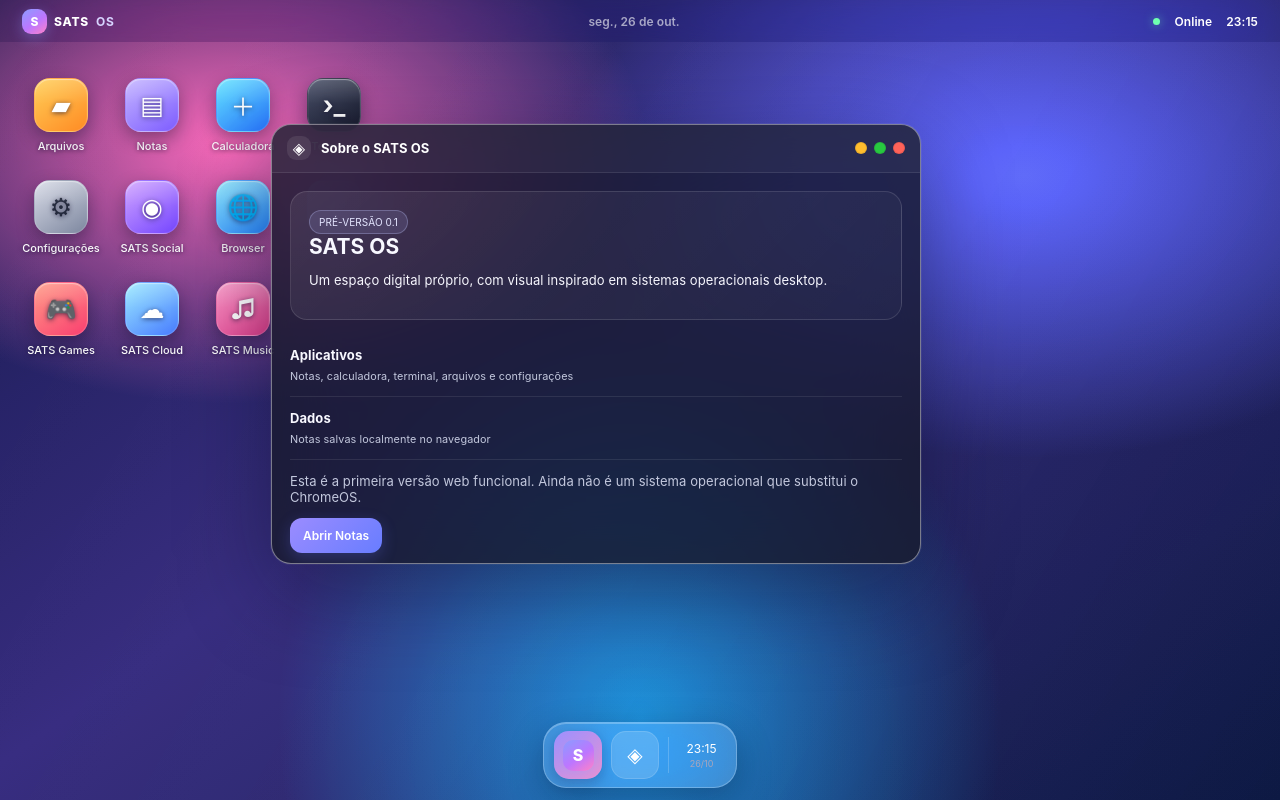
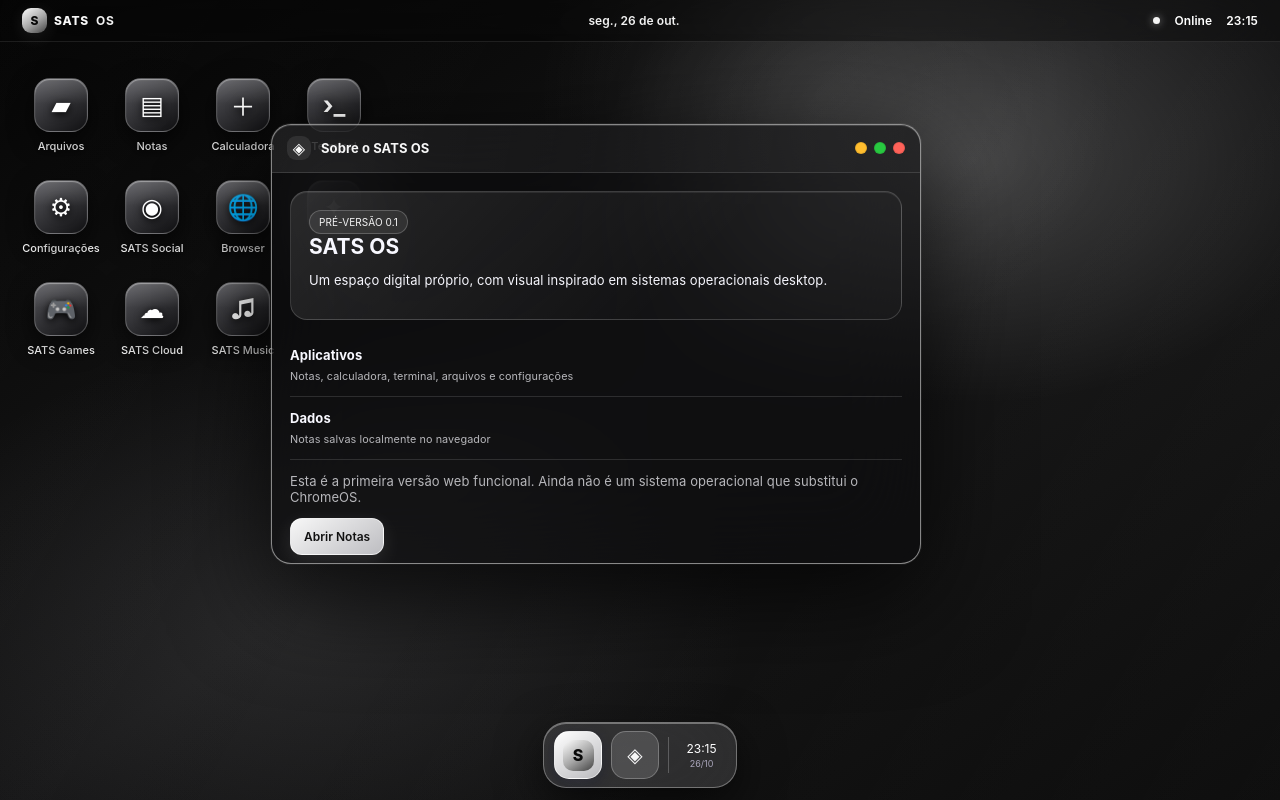
Before and after one commit to negoneybr/stas-os, a plain HTML site: page index.html in a window 1280 px wide. Drawn offline with Linux system fonts and the light colour scheme.

Commit message:
Refresh SATS OS with monochrome Liquid Glass theme

```diff
--- a/style.css
+++ b/style.css
@@ -59,3 +59,57 @@ body{background:#101329;font-family:-apple-system,BlinkMacSystemFont,"SF Pro Dis
  .start-menu{bottom:78px}
 }
 @media(max-width:370px){.task-apps{max-width:calc(100vw - 140px)}.task-app{width:37px;height:40px;min-width:37px}.start-btn{width:40px;min-width:40px}.task-tray button{min-width:34px}}
+
+
+/* SATS OS monochrome Liquid Glass refresh */
+:root{
+ --bg:#050505;--panel:rgba(18,18,20,.58);--line:rgba(255,255,255,.18);
+ --text:#f7f7f7;--muted:#b7b7bb;--accent:#f5f5f5;--accent2:#8b8b8b;
+ --wallpaper:
+  radial-gradient(ellipse at 76% 20%,rgba(255,255,255,.17),transparent 27%),
+  radial-gradient(ellipse at 24% 78%,rgba(180,180,190,.12),transparent 32%),
+  linear-gradient(145deg,#020202 0%,#171719 48%,#050505 100%);
+}
+body{background:#050505;color:#f7f7f7}
+.desktop{background-color:#050505;background-image:var(--wallpaper);isolation:isolate}
+.desktop:before{background:
+ radial-gradient(ellipse at 65% 12%,#ffffff18,transparent 25%),
+ linear-gradient(120deg,#ffffff05,transparent 42%,#ffffff0b);
+ backdrop-filter:saturate(.25)}
+.topbar{background:rgba(5,5,6,.42);border-bottom:1px solid #ffffff18;backdrop-filter:blur(34px) saturate(1.15)}
+.brand b,.top-center{color:#f2f2f2}
+.brand-mark,.start-btn .brand-mark{background:linear-gradient(145deg,#ffffff,#a6a6a6 54%,#424242);color:#090909;box-shadow:0 4px 18px #ffffff18}
+.status-dot{background:#f4f4f4;box-shadow:0 0 9px #ffffff80}
+.desktop-icon{ text-shadow:0 2px 8px #000; }
+.desktop-icon:hover,.desktop-icon:focus{background:#ffffff12;border-color:#ffffff30;backdrop-filter:blur(20px)}
+.app-icon{background:linear-gradient(145deg,#55555a,#101012)!important;color:#fff;border:1px solid #ffffff3b;box-shadow:0 9px 24px #0009,inset 0 1px 1px #ffffff65}
+.window{background:rgba(12,12,14,.57);border:1px solid #ffffff55;box-shadow:0 30px 100px #000b,inset 0 1px 0 #ffffff2b;backdrop-filter:blur(42px) saturate(1.15)}
+.window.active{border-color:#ffffff80;box-shadow:0 30px 100px #000b,0 0 0 1px #ffffff15,inset 0 1px 0 #ffffff25}
+.window-title{background:linear-gradient(100deg,#ffffff12,#ffffff03);border-bottom:1px solid #ffffff20}
+.window-title .mini-icon{background:#ffffff16;color:#fff}
+.welcome-card{background:linear-gradient(135deg,#ffffff1c,#ffffff05 65%,#a0a0a008);border:1px solid #ffffff2c;box-shadow:inset 0 1px 0 #ffffff13}
+.pill{background:#ffffff14;border-color:#ffffff35;color:#f5f5f5}
+.text-input,.notes-area,.search-input,.calc-display{background:#050506a8;border:1px solid #ffffff25;color:#fff}
+.text-input:focus,.notes-area:focus,.search-input:focus{border-color:#ffffffa0;box-shadow:0 0 0 3px #ffffff13}
+.action-btn{background:linear-gradient(145deg,#f7f7f7,#bdbdc1);color:#111;box-shadow:0 6px 20px #ffffff1b;border:1px solid #ffffff9c}
+.action-btn:hover{filter:brightness(1.08)}
+.file-tile,.calc-keys button{background:#ffffff0b;border:1px solid #ffffff20}
+.calc-keys button:hover,.calc-keys .operator{background:#ffffff20}
+.terminal-output{background:#020202b8;color:#eeeeee;border-color:#ffffff25}
+.start-menu{background:rgba(15,15,17,.72);border-color:#ffffff38;box-shadow:0 28px 90px #000b,inset 0 1px 0 #ffffff20;backdrop-filter:blur(48px) saturate(1.2)}
+.start-menu input{background:#ffffff10;border-color:#ffffff2a}
+.start-apps button:hover{background:#ffffff19}
+.start-btn{background:linear-gradient(145deg,#ffffff,#b9b9bd);border:1px solid #ffffff9c}
+.taskbar{background:rgba(220,220,225,.14);border:1px solid #ffffff55;box-shadow:0 14px 45px #0009,inset 0 1px 0 #ffffff55;backdrop-filter:blur(42px) saturate(1.25)}
+.task-app{background:#ffffff12;border-color:#ffffff20}
+.task-app:hover,.task-app.selected{background:#ffffff25;border-color:#ffffff40}
+.task-app.selected:after{background:#fff}
+.task-tray{border-color:#ffffff3b}
+.toast{background:rgba(20,20,22,.82);border-color:#ffffff38;backdrop-filter:blur(32px)}
+.boot{background:radial-gradient(ellipse at 50% 38%,#303034,#080809 65%,#020202)}
+.boot-logo span{color:#fff}
+.boot-bar i{background:linear-gradient(90deg,#fff,#777)}
+.settings-row{border-color:#ffffff20}
+@media(prefers-reduced-transparency:reduce){
+ .topbar,.window,.start-menu,.taskbar,.toast{backdrop-filter:none;background:#101012}
+}
```
